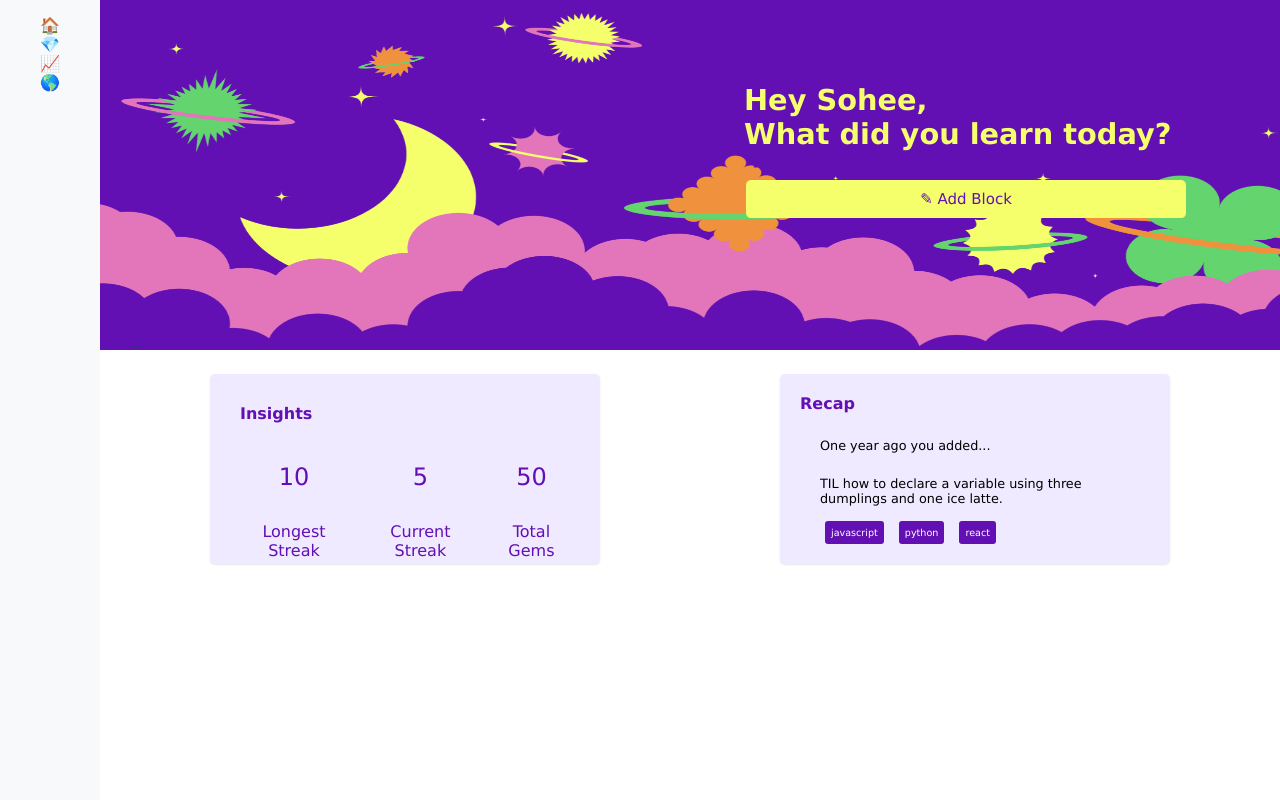
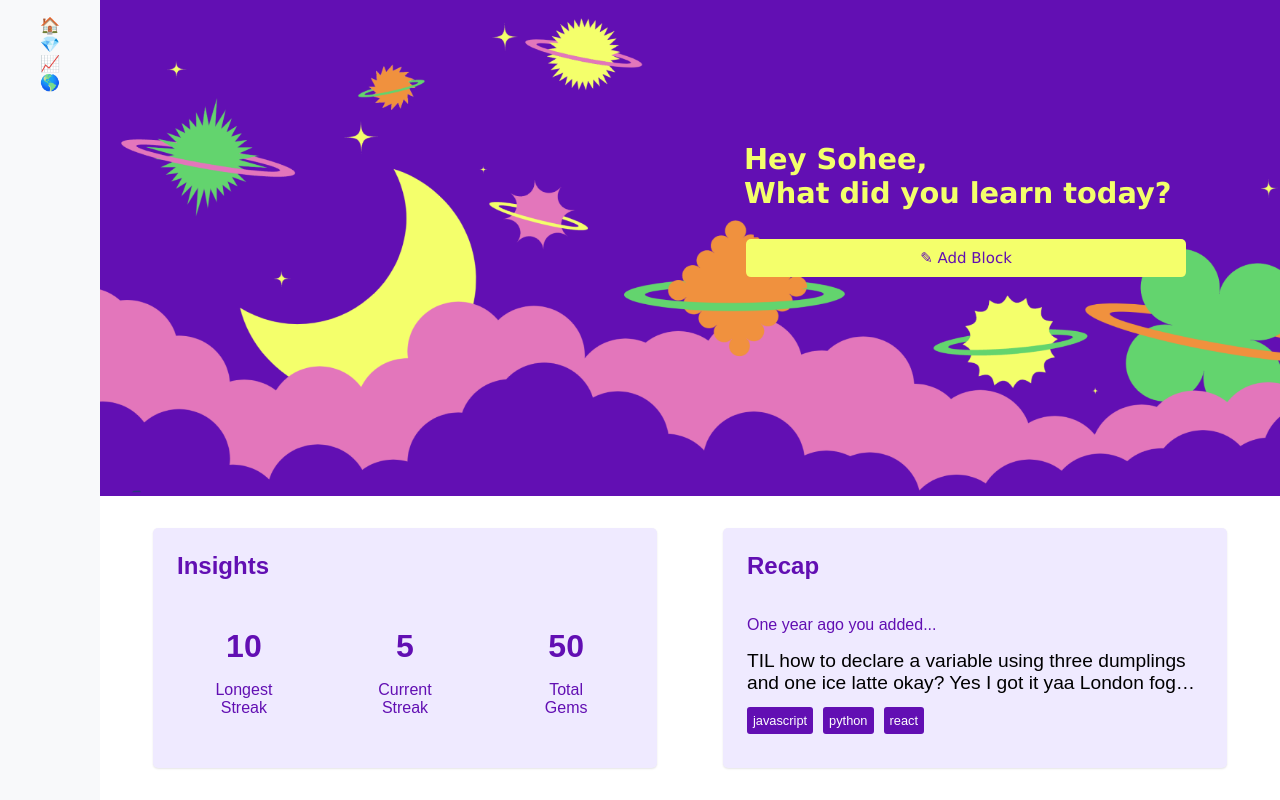
Before and after one commit to jonipark/HackDartmouth-todil, a React (Create React App) app: page / in a window 1280 px wide. Shown: the top 800 px of the page. Built offline with nearby package versions, Linux system fonts and the light colour scheme.

Commit message:
Enhance homepage UI design

```diff
--- a/src/App.css
+++ b/src/App.css
@@ -19,3 +19,7 @@ body {
     text-align: center;
     margin: auto;
 }
+
+.pd-16 {
+    padding: 16px;
+}
--- a/src/components/Home/Insights.css
+++ b/src/components/Home/Insights.css
@@ -1,49 +1,32 @@
 .insights {
     background-color: #EFEAFF;
     border-radius: 5px;
-    width: 350px;
-    height: 150px;
-    padding: 20px;
+    width: 40%;
+    margin-top: 1vh;
+    height: 24vh;
+    padding: 3vh;
     box-shadow: 0 1px 2px rgba(0, 0, 0, 0.1);
 }
 
 .insights h2 {
     margin-top: 0;
-    margin-bottom: 20px;
-    font-family: 'Lucida Sans', 'Lucida Sans Regular', 'Lucida Grande', 'Lucida Sans Unicode', Geneva, Verdana, sans-serif;
     color: #620FB3;
-    padding: 10px;
+    font-size: 24px;
+}
+
+.insights h3 {
+    margin-top: 12px;
+    margin-bottom: 4px;
+    color: #620FB3;
+    font-size: 2rem;
+    font-weight: 600;
+}
+
+.insights p {
+    color: #620FB3;
     font-size: 1rem;
 }
 
-.insights h3 {
-    margin-top: 0;
-    margin-bottom: 10px;
-    font-family: 'Lucida Sans', 'Lucida Sans Regular', 'Lucida Grande', 'Lucida Sans Unicode', Geneva, Verdana, sans-serif;
-    color: #620FB3;
-    padding: 10px;
-    font-size: 1.5rem;
-    font-weight: 400;
+.insight-unit {
+    width: 24%;
 }
-
-.insights ul {
-    list-style-type: none;
-    padding: 0;
-}
-
-.insights li {
-    font-size: 1.1rem;
-    margin-bottom: 10px;
-}
-
-.insights p {
-    font-family: 'Lucida Sans', 'Lucida Sans Regular', 'Lucida Grande', 'Lucida Sans Unicode', Geneva, Verdana, sans-serif;
-    color: #620FB3;
-    padding: 5px;
-    font-size: 1rem;
-
-}
-
-.column {
-    width: 300;
-}
--- a/src/components/Home/Insights.js
+++ b/src/components/Home/Insights.js
@@ -5,18 +5,18 @@ const Insights = () => {
   return (
     <div className="insights">
       <h2>Insights</h2>
-      <div className="flex space-btwn center">
-        <div className="column">
+      <div className="flex space-btw center pd-16">
+        <div className='insight-unit'>
           <h3>10</h3>
-          <p>Longest Streak</p>
+          <p>Longest<br/>Streak</p>
         </div>
-        <div className="column">
+        <div className='insight-unit'>
           <h3>5</h3>
-          <p>Current Streak</p>
+          <p>Current<br/>Streak</p>
         </div>
-        <div className="column">
+        <div className='insight-unit'>
           <h3>50</h3>
-          <p>Total Gems</p>
+          <p>Total<br/>Gems</p>
         </div>
       </div>
     </div>
--- a/src/components/Home/Recap.css
+++ b/src/components/Home/Recap.css
@@ -1,44 +1,71 @@
-.recap {
+/* .recap {
     background-color: #EFEAFF;
     border-radius: 5px;
-    width: 350px;
-    height: 150px;
-    padding: 20px;
+    width: 40%;
+    margin-top: 1vh;
+    height: 24vh;
+    padding: 3vh;
+    box-shadow: 0 1px 2px rgba(0, 0, 0, 0.1);
+} */
+
+.recap h2 {
+    margin-top: 0;
+    color: #620FB3;
+    font-size: 24px;
+}
+
+.recap p {
+    font-size: 1rem;
+    color: #620FB3;
+}
+
+/* .recap-text {
+    font-size: 1.2rem;
+    color: #000;
+} */
+
+/* .tags {
+    display: flex;
+    flex-wrap: wrap;
+} */
+
+.rtag {
+    background-color: #620FB3;
+    color: white;
+    padding: 6px;
+    border-radius: 3px;
+    margin-right: 10px;
+    margin-bottom: 10px;
+    font-size: .8rem;
+}
+
+
+
+.recap {
+    display: flex;
+    flex-direction: column;
+    background-color: #EFEAFF;
+    border-radius: 5px;
+    width: 40%;
+    margin-top: 1vh;
+    height: 24vh;
+    padding: 3vh;
     box-shadow: 0 1px 2px rgba(0, 0, 0, 0.1);
 }
 
-.recap h2 {
-    margin-top: 0;
-    margin-bottom: 20px;
-    font-family: 'Lucida Sans', 'Lucida Sans Regular', 'Lucida Grande', 'Lucida Sans Unicode', Geneva, Verdana, sans-serif;
-    color: #620FB3;
-    font-size: 1rem;
-}
-
-.recap p {
-    margin-bottom: 10px;
-    font-family: 'Lucida Sans', 'Lucida Sans Regular', 'Lucida Grande', 'Lucida Sans Unicode', Geneva, Verdana, sans-serif;
-    padding: 5px;
-    font-size: .8rem;
-    padding-left: 20px;
-
-
+.recap-text {
+    font-size: 1.2rem;
+    color: #000;
+    display: -webkit-box;
+    -webkit-box-orient: vertical;
+    -webkit-line-clamp: 2;
+    overflow: hidden;
+    text-overflow: ellipsis;
 }
 
 .tags {
     display: flex;
     flex-wrap: wrap;
-    padding-left: 20px;
+    flex-grow: 1;
+    align-items: flex-end;
 }
-
-.rtag {
-    background-color: #620FB3;
-    color: white;
-    font-family: 'Lucida Sans', 'Lucida Sans Regular', 'Lucida Grande', 'Lucida Sans Unicode', Geneva, Verdana, sans-serif;
-    padding: 6px;
-    border-radius: 3px;
-    margin-right: 10px;
-    margin-left: 5px;
-    margin-bottom: 10px;
-    font-size: .6rem;
-}
--- a/src/components/Home/Recap.js
+++ b/src/components/Home/Recap.js
@@ -8,7 +8,7 @@ const Recap = () => {
     <div className="recap">
       <h2>Recap</h2>
       <p>One year ago you added...</p>
-      <p>TIL how to declare a variable using three dumplings and one ice latte.</p>
+      <div className='recap-text'>TIL how to declare a variable using three dumplings and one ice latte okay? Yes I got it yaa London fog yayaya hahaha MHC blanch library yamayam.</div>
       <div className="tags">
         {recapTags.map((rtag, index) => (
           <span key={index} className="rtag">{rtag}</span>
--- a/src/pages/Home.css
+++ b/src/pages/Home.css
@@ -1,6 +1,7 @@
 .home {
     display: flex;
     flex-direction: column;
+    height: 100vh;
   }
 
   .welcome-section {
@@ -9,7 +10,7 @@
 
   .welcome-section img {
     width: 100%;
-    height: auto;
+    height: 62vh;
   }
 
   .welcome-text {
--- a/src/pages/Home.js
+++ b/src/pages/Home.js
@@ -8,7 +8,7 @@ const Home = () => {
   return (
     <div className="home nav-padding">
       <section className="welcome-section">
-        <img src={homeBg} alt="Home background" style={{height: 350}}/>
+        <img src={homeBg} alt="Home background" />
         <div className="welcome-text">
           <h1>Hey Sohee, <br />
             What did you learn today?</h1>
```
